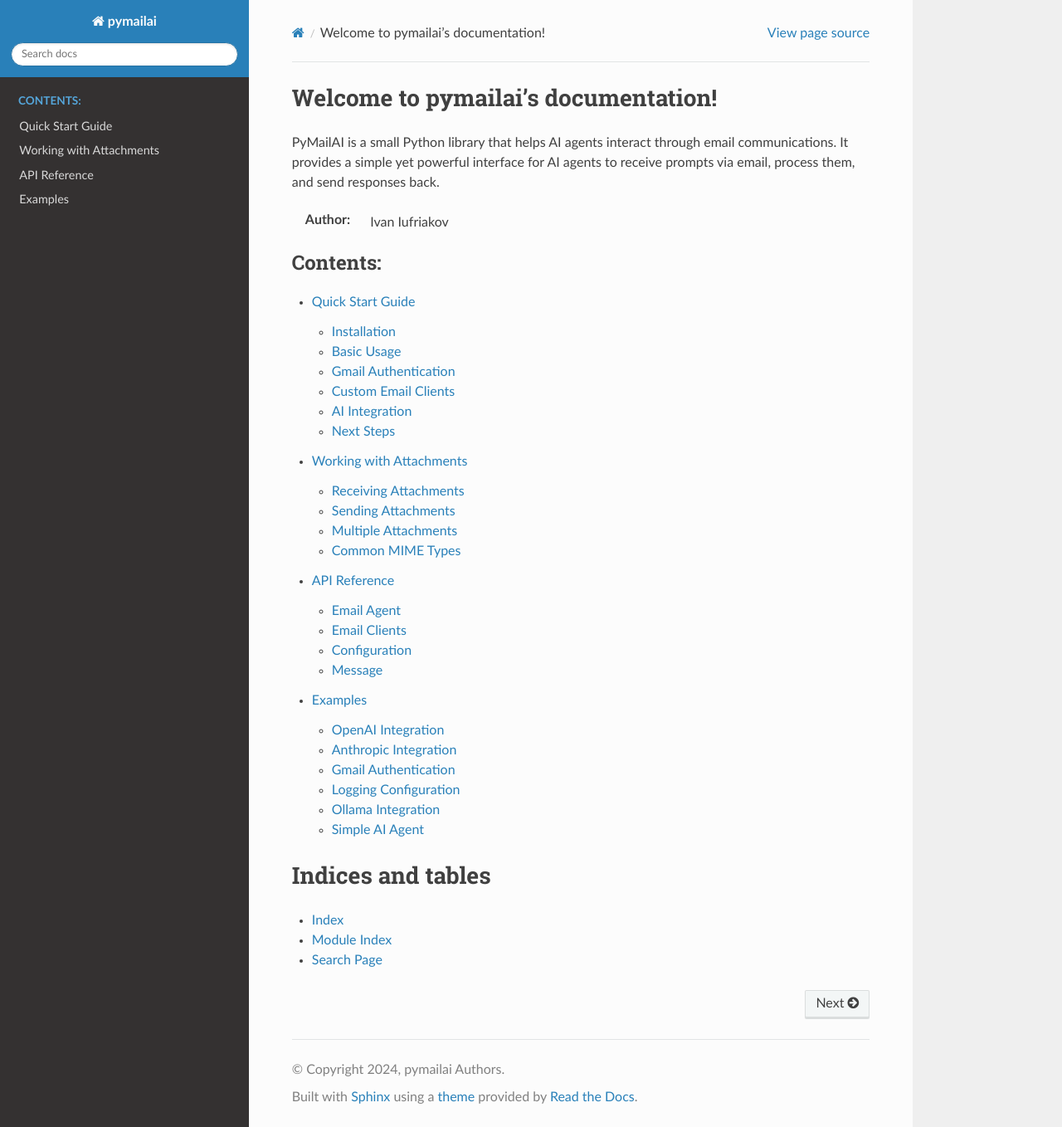
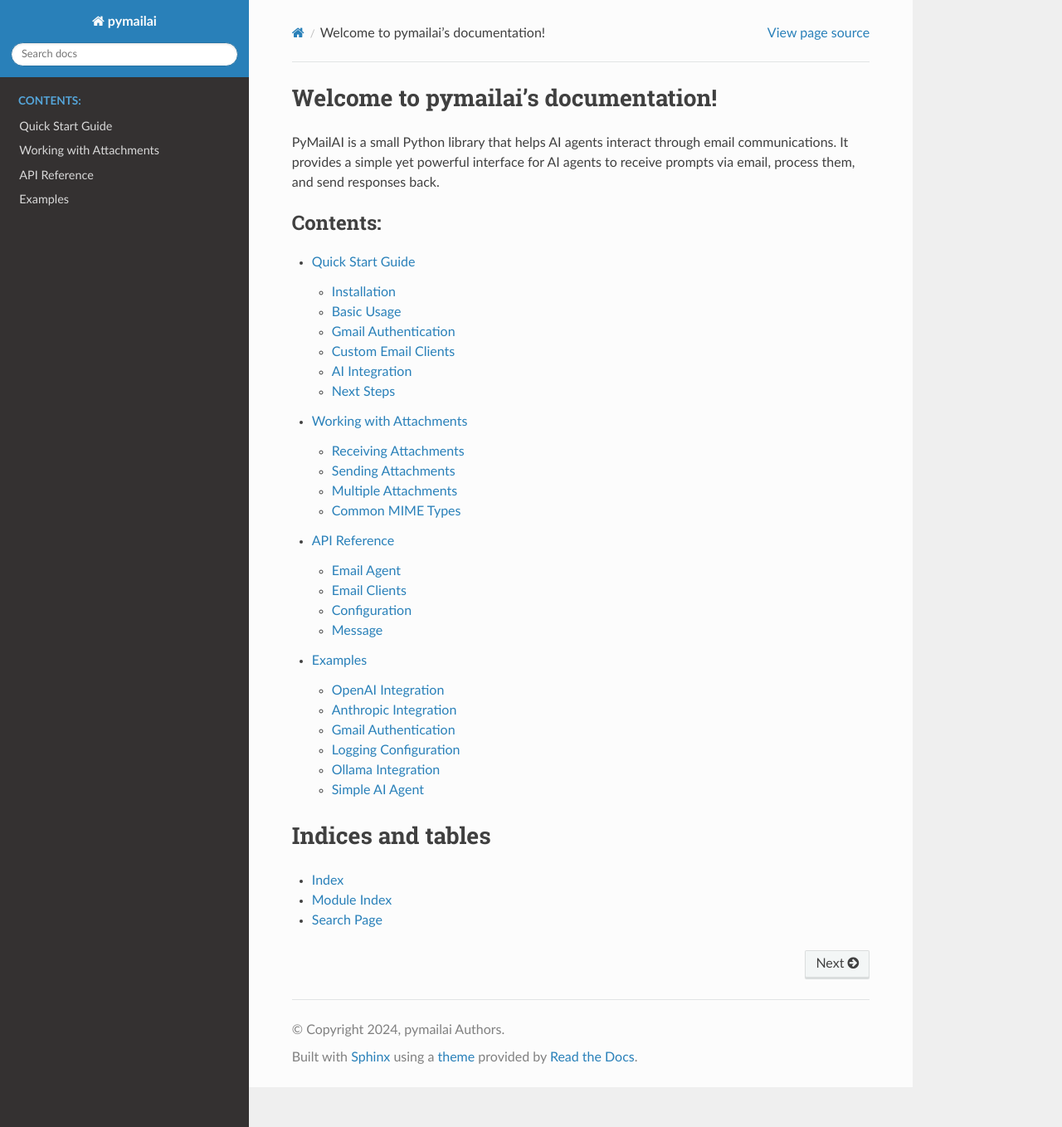
Before and after one commit to tomatyss/PyMailAI, a Sphinx documentation site: the page built from docs/source/index.rst, in a window 1280 px wide and 1358 px high. Shown: the whole window at 83% size. Built offline with Sphinx 7.4.7 and the Read the Docs theme 3.1.0, drawn with Linux system fonts in a browser that asks for light colours; some of the changed lines change nothing that is shown.

Commit message:
bump version to 0.1.4 in documentation and remove author name from index

```diff
--- a/docs/source/conf.py
+++ b/docs/source/conf.py
@@ -7,8 +7,8 @@
 project = 'pymailai'
 copyright = '2024, pymailai Authors'
 author = 'pymailai Authors'
-version = '0.1.1'
-release = '0.1.1'
+version = '0.1.4'
+release = '0.1.4'
 
 # -- General configuration ---------------------------------------------------
 extensions = [
--- a/docs/source/index.rst
+++ b/docs/source/index.rst
@@ -2,8 +2,6 @@
 ==================================
 
 PyMailAI is a small Python library that helps AI agents interact through email communications. It provides a simple yet powerful interface for AI agents to receive prompts via email, process them, and send responses back.
-
-:Author: Ivan Iufriakov
 
 .. toctree::
    :maxdepth: 2
```
